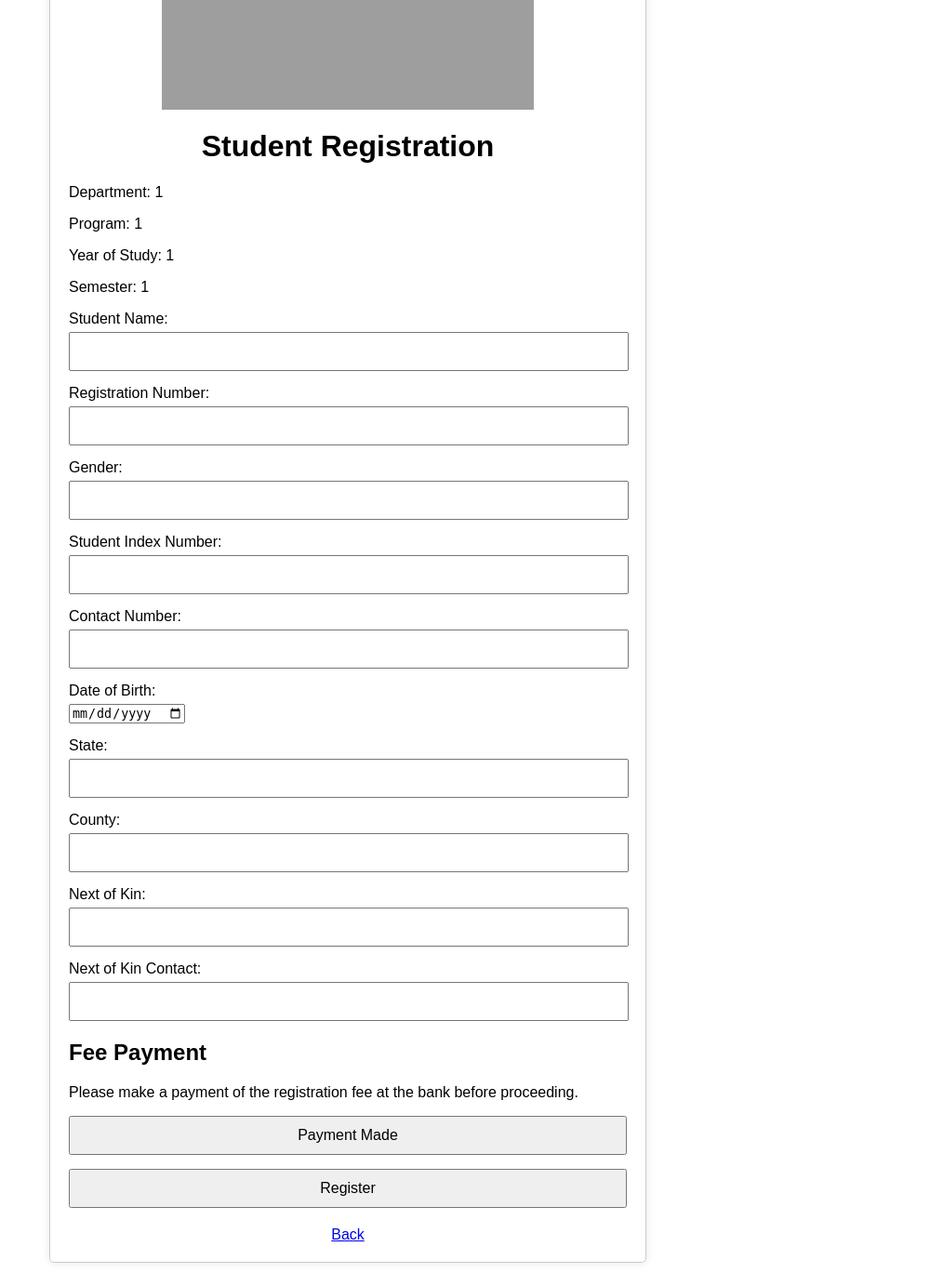
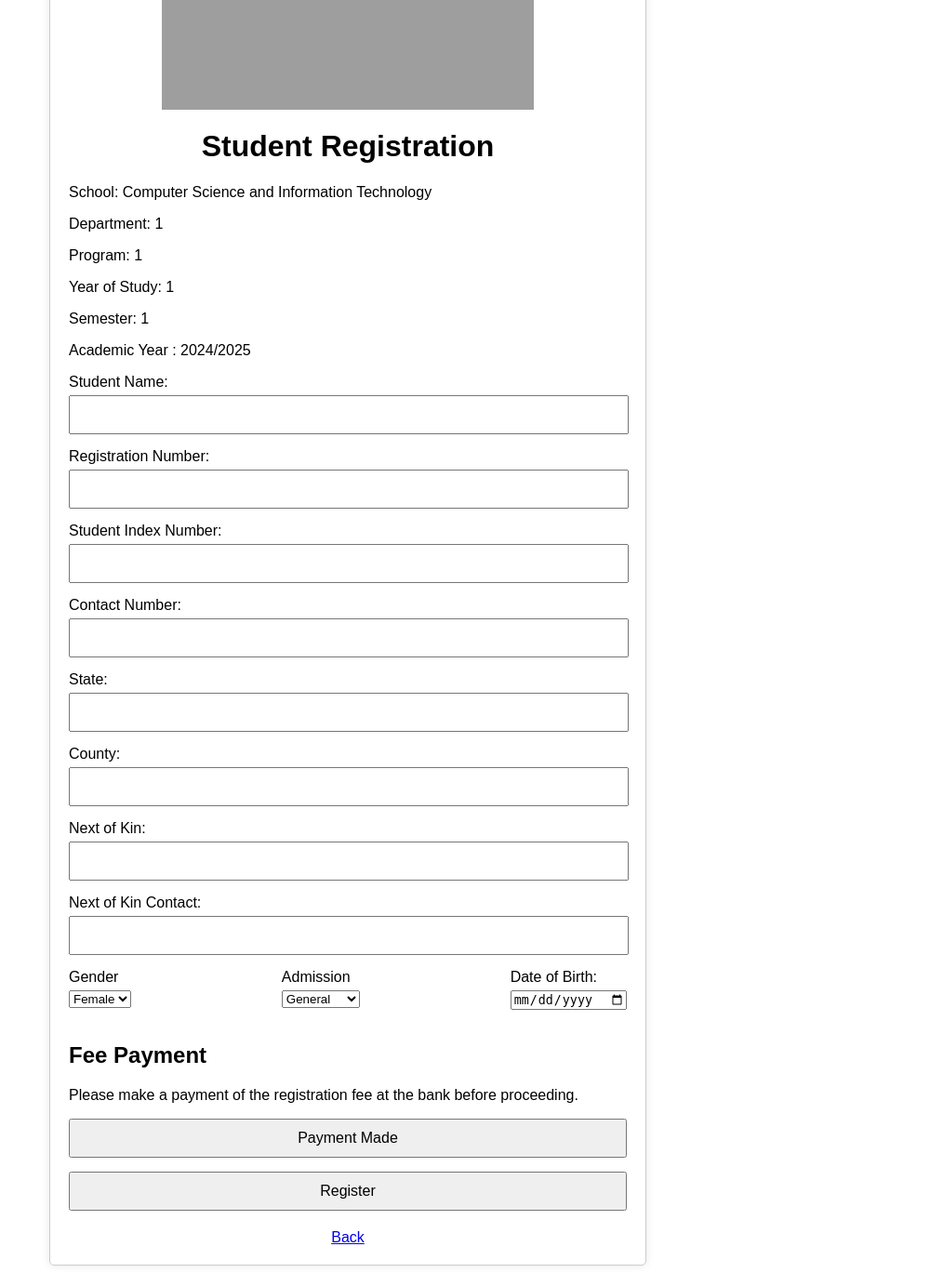
Before and after one commit to poni-henry/Student-Registration-Portal, a Django app: page /register/1/1/1/1/ in a window 1280 px wide. Shown: the part 211-1580 px from the top of the page at 93% size, without its empty margins (266-1280 px from the left). Run offline with Django 5.2, Linux system fonts and the light colour scheme; a user stored in the database is signed in; grey boxes are pictures that could not be loaded.

Commit message:
adding more fields to registration page

```diff
--- a/student_registration_portal/student_registration_portal/views.py
+++ b/student_registration_portal/student_registration_portal/views.py
@@ -43,8 +43,8 @@ def signup_view(request):
 @login_required
 def home(request):
     program_data = {
-        'Computer Science': ['Bachelor of Science (BS) in Computer Science', 'Bachelor of Arts (BA) in Computer Science', 'Master of Science (MS) in Computer Science', 'Ph.D. in Computer Science'],
-        'Information Technology': ['Bachelor of Science (BS) in Information Technology', 'Cybersecurity', 'Master of Science (MS) in Information Technology'],
+        'Computer Science': ['','Diploma in Computer Science', 'Bachelor of Science (BS) in Computer Science', 'Master of Science (MS) in Computer Science'],
+        'Information Technology': ['','Diploma in Information Technology','Bachelor of Science (BS) in Information Technology', 'Bachelor of Science (BS) in Cybersecurity', 'Master of Science (MS) in Information Technology'],
     }
 
     context = {
--- a/student_registration_portal/templates/home.html
+++ b/student_registration_portal/templates/home.html
@@ -47,7 +47,6 @@
     <div class="container">
         {% load static %}
         <img src="{% static 'admin/img/download.png' %}" alt="Logo" class="logo">
-        <h1>Department Programs</h1>
         <div class="department">
             <h2>Department of Computer Science</h2>
             <form action="{% url 'enroll' %}" method="post">
--- a/student_registration_portal/templates/login.html
+++ b/student_registration_portal/templates/login.html
@@ -7,7 +7,7 @@
       font-family: Arial, sans-serif;
     }
     .container {
-      max-width: 400px;
+      max-width: 600px;
       margin: auto;
       padding: 20px;
       border: 1px solid #ccc;
--- a/student_registration_portal/templates/registration.html
+++ b/student_registration_portal/templates/registration.html
@@ -14,6 +14,11 @@
             border: 1px solid #ccc;
             border-radius: 5px;
             box-shadow: 0 0 10px rgba(0, 0, 0, 0.1);
+        }
+        .form-columns {
+            display: flex;
+            justify-content: space-between;
+            margin-bottom: 15px;
         }
         h1 {
             text-align: center;
@@ -55,10 +60,12 @@
         {% load static %}
         <img src="{% static 'C:\Users\Poni\Desktop\Student_Registration_Portal\student_registration_portal\static\admin\img\download.png' %}" alt="Logo" class="logo">
         <h1>Student Registration</h1>
+        <p>School: Computer Science and Information Technology</p>
         <p>Department: {{ department }}</p>
         <p>Program: {{ program }}</p>
         <p>Year of Study: {{ year_of_study }}</p>
         <p>Semester: {{ semester }}</p>
+        <p>Academic Year : 2024/2025</p>
         <form action="{% url 'register_page' department=department program=program year_of_study=year_of_study semester=semester %}" method="post">
             {% csrf_token %}
             <input type="hidden" name="department" value="{{ department }}">
@@ -70,14 +77,9 @@
                 <label for="student_name">Student Name:</label>
                 <input type="text" name="student_name" id="student_name" required>
             </div>
-
             <div class="form-group">
                 <label for="registration_number">Registration Number:</label>
                 <input type="text" name="registration_number" id="registration_number" required>
-            </div>
-            <div class="form-group">
-                <label for="gender">Gender:</label>
-                <input type="text" name="gender" id="gender" required>
             </div>
             <div class="form-group">
                 <label for="student_index_number">Student Index Number:</label>
@@ -87,10 +89,7 @@
                 <label for="contact_no">Contact Number:</label>
                 <input type="text" name="contact_no" id="contact_no" required>
             </div>
-            <div class="form-group">
-                <label for="date_of_birth">Date of Birth:</label>
-                <input type="date" name="date_of_birth" id="date_of_birth" required>
-            </div>
+
             <div class="form-group">
                 <label for="state">State:</label>
                 <input type="text" name="state" id="state" required>
@@ -107,6 +106,29 @@
                 <label for="next_of_kin_contact">Next of Kin Contact:</label>
                 <input type="text" name="next_of_kin_contact" id="next_of_kin_contact" required>
             </div>
+                    <div class="form-columns">
+            <div class="form-group">
+                <label for="gender">Gender</label>
+                <select name="gender" id="gender">
+                    <option value="1">Female</option>
+                    <option value="2">Male</option>
+                </select>
+            </div>
+            <div class="form-group">
+                <label for="admission">Admission</label>
+                <select name="admission" id="admission">
+                    <option value="1">General</option>
+                    <option value="2">Direct</option>
+                    <option value="3">Upgrading</option>
+                </select>
+            </div>
+            <div class="form-group">
+                <label for="date_of_birth">Date of Birth:</label>
+                <input type="date" name="date_of_birth" id="date_of_birth" required>
+            </div>
+
+        </div>
+
             <!-- Fee payment section -->
             <h2>Fee Payment</h2>
             <p>Please make a payment of the registration fee at the bank before proceeding.</p>
--- a/student_registration_portal/templates/signup.html
+++ b/student_registration_portal/templates/signup.html
@@ -3,7 +3,7 @@
 <html lang="en">
 <head>
     <meta charset="UTF-8">
-    <title>Sign Up</title>
+    <title>Welcome to University of Juba</title>
     <style>
         body {
             font-family: Arial, sans-serif;
@@ -48,7 +48,8 @@
     <div class="container">
         {% load static %}
         <img src="{% static 'C:\Users\Poni\Desktop\Student_Registration_Portal\student_registration_portal\static\admin\img\download.png' %}" alt="Logo" class="logo">
-        <h1>Sign Up</h1>
+        <h2>University of Juba</h2>
+        <h4>School of Computer and Information Technology</h4>
         <form action="{% url 'signup' %}" method="post">
             {% csrf_token %}
             <div class="form-group">
```
Also changed, not shown: student_registration_portal/student_registration_portal/forms.py (+8 -0 lines), student_registration_portal/student_registration_portal/models.py (+10 -1 lines), student_registration_portal/db.sqlite3.
